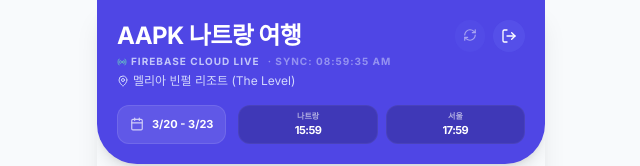
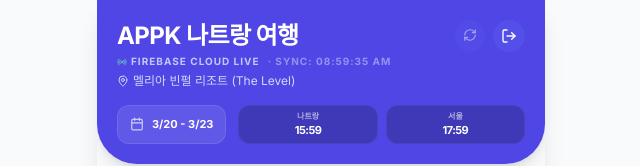
Before and after one commit to mien2736-ops/aopk, a React (Vite) app: page / in a window 1280 px wide. Shown: the top 166 px of the page, without its empty margins (319-959 px from the left). Built offline with nearby package versions, Linux system fonts and the light colour scheme; no server answers; the database is empty.

Commit message:
fix: Correct application name typo in Header
The application name "AAPK" was misspelled as "AAKP" in the Header component. This commit corrects the typo to "APPK" for accuracy.

```diff
--- a/components/Header.tsx
+++ b/components/Header.tsx
@@ -31,7 +31,7 @@
     <div className="bg-indigo-600 text-white p-5 rounded-b-[2.5rem] shadow-lg sticky top-0 z-20 transition-all">
       <div className="flex justify-between items-start mb-1">
         <div>
-          <h1 className="text-2xl font-bold tracking-tight">AAPK 나트랑 여행</h1>
+          <h1 className="text-2xl font-bold tracking-tight">APPK 나트랑 여행</h1>
           <p className="text-indigo-100 text-[10px] flex items-center gap-1 mt-0.5 opacity-80 uppercase font-black tracking-widest">
             <Radio size={10} className={`${isSyncing ? 'animate-pulse text-emerald-400' : 'text-emerald-300'}`} />
             Firebase Cloud Live
```
